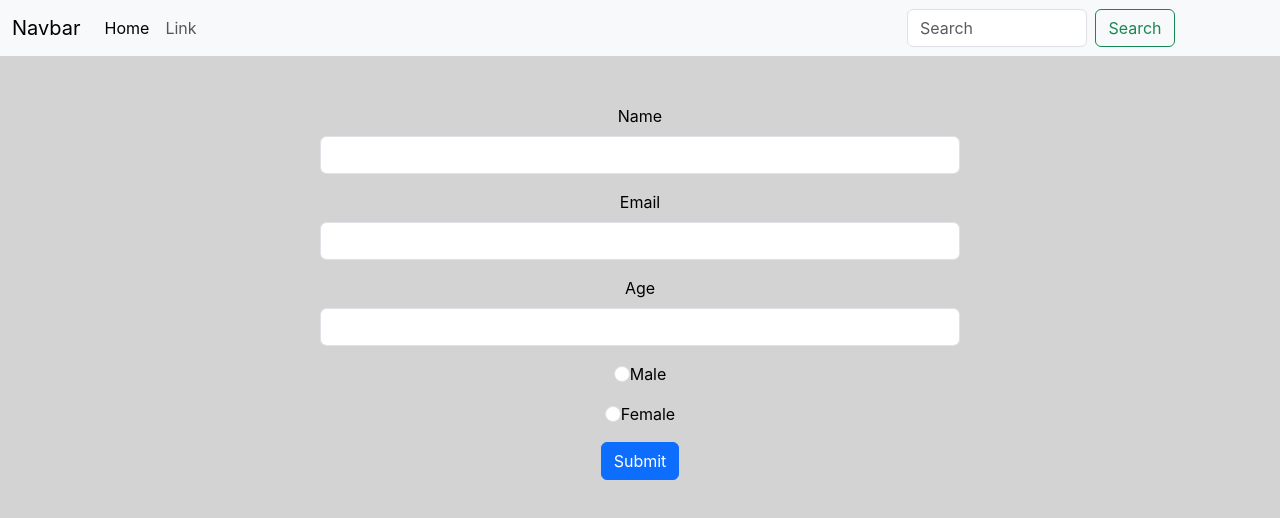
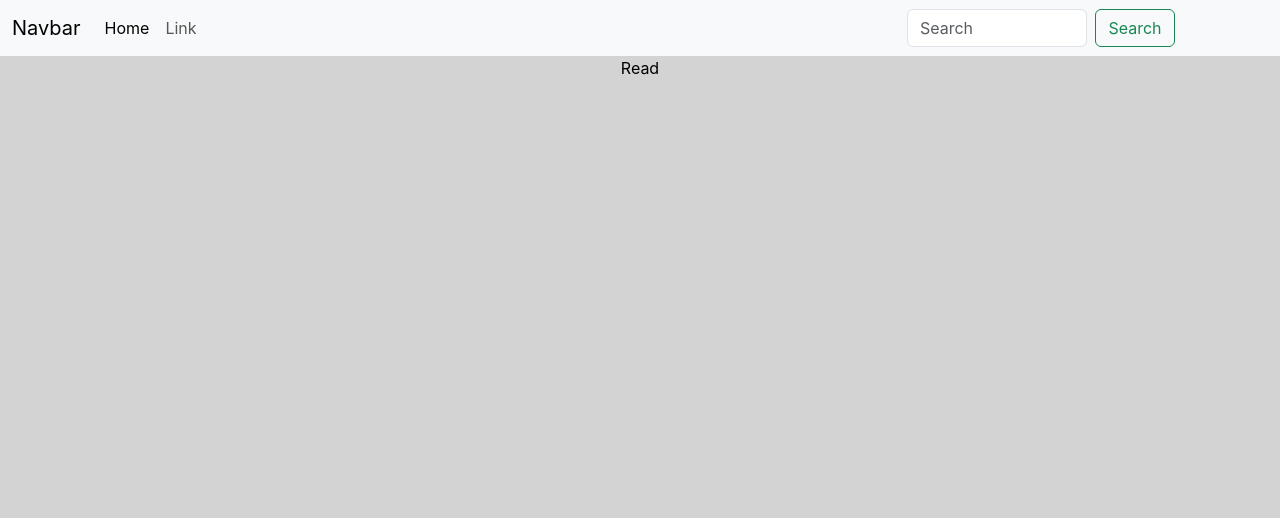
Before and after one commit to Sanket176/Crud-App-Thunk, a React (Vite) app: page /read in a window 1280 px wide. Shown: the top 518 px of the page. Built offline with nearby package versions, Linux system fonts and the light colour scheme.

Commit message:
added logic for create new users | OST

```diff
--- a/src/App.jsx
+++ b/src/App.jsx
@@ -1,16 +1,22 @@
-import { useState } from 'react'
 import './App.css'
 import Navbar from './components/Navbar'
 import Create from './components/Create'
+import Read from './components/Read'
+import { BrowserRouter, Route, Routes } from 'react-router-dom'
 
 function App() {
 
   return (
     <>
-      <Navbar />
-      <Create/>
+      <BrowserRouter>
+        <Navbar />
+        <Routes>
+          <Route exact path="/" element={<Create />} />
+          <Route path="/read" element={<Read />} />
+        </Routes>
+      </BrowserRouter>
     </>
-  )
+  );
 }
 
 export default App
--- a/src/components/Create.jsx
+++ b/src/components/Create.jsx
@@ -1,38 +1,86 @@
-import React from 'react'
+import React,{useState} from 'react'
+import { useDispatch, useSelector } from 'react-redux';
+import { useNavigate } from 'react-router-dom';
+import { createUser } from '../redux/features/useDetailSlice';
 
 const Create = () => {
+    const [users, setUsers] = useState({});
+    const dispatch = useDispatch();// to send data from UI to store
+    const navigate = useNavigate();
+
+    function getUserData(e){
+        setUsers({
+            ...users,//first will add the old obj data
+            [e.target.name] : e.target.value//then add object with "name": value | erverytime change on input tag
+        });
+    }
+
+    function handleSubmit(e){
+        e.preventDefault();
+        console.log("users:",users);
+        //we need to send this submitted data taken from input fields to our Global STORE(in our MOCK API)
+        console.log("Form submited")
+        dispatch(createUser(users));
+        navigate("/read");
+    };
+
   return (
     <div>
-      <form className="w-50 mx-auto my-5">
+      <h2 className="my-2">Fill the data</h2>
+      <form className="w-50 mx-auto my-5" onSubmit={handleSubmit}>
         <div className="mb-3">
-          <label htmlFor="exampleInputEmail1" className="form-label">
-            {" "}
-            Name
-          </label>
-          <input type="email" className="form-control" />
+          <label className="form-label">Name</label>
+          <input
+            type="text"
+            name="name"
+            className="form-control"
+            onChange={getUserData}
+            required
+          />
         </div>
 
         <div className="mb-3">
-          <label htmlFor="exampleInputPassword1" className="form-label">
-            Email
-          </label>
-          <input type="email" className="form-control" />
+          <label className="form-label">Email</label>
+          <input
+            type="email"
+            name="email"
+            className="form-control"
+            onChange={getUserData}
+            required
+          />
         </div>
 
         <div className="mb-3">
-          <label htmlFor="exampleInputPassword1" className="form-label">
-            Age
-          </label>
-          <input type="text" className="form-control" />
+          <label className="form-label">Age</label>
+          <input
+            type="text"
+            name="age"
+            className="form-control"
+            onChange={getUserData}
+            required
+          />
         </div>
 
         <div>
           <div className="mb-3">
-            <input className="form-check-input" type="radio"/>
+            <input
+              className="form-check-input"
+              name="gender"
+              value="Male"
+              type="radio"
+              onChange={getUserData}
+            />
             <label className="form-check-label">Male</label>
           </div>
+
           <div className="mb-3">
-            <input className="form-check-input" type="radio"/>
+            <input
+              className="form-check-input"
+              name="gender"
+              value="Female"
+              type="radio"
+              onChange={getUserData}
+            />
             <label className="form-check-label">Female</label>
           </div>
         </div>
--- /dev/null
+++ b/src/components/Read.jsx
@@ -0,0 +1,9 @@
+import React from 'react'
+
+const Read = () => {
+  return (
+    <div>Read</div>
+  )
+}
+
+export default Read
--- a/src/redux/features/useDetailSlice.js
+++ b/src/redux/features/useDetailSlice.js
@@ -1,12 +1,52 @@
-import { createSlice } from "@reduxjs/toolkit";
+import { createSlice, createAsyncThunk } from "@reduxjs/toolkit";
 
-export const userDetails = createSlice({
-    name: "userDetails",
-    initialState: {
-        users: [],
-        loading: false,
-        error: null,
-    },
-})
+//create action
+export const createUser = createAsyncThunk("createUser",async (data, { rejectWithValue }) => {
+    console.log("data", data);
+    const response = await fetch("https://66f361f471c84d8058788a0c.mockapi.io/crud",
+    {
+        method: "POST",
+        headers: {
+          "Content-Type": "application/json",
+        },
+        body: JSON.stringify(data),
+      }
+    );
 
-export default userDetails.reducer;
+    try {
+      const result = await response.json();
+      console.log("result after fetching sucessfully:",result)
+      return result;
+    } catch (error) {
+      return rejectWithValue(error);
+    }
+  }
+);
+
+//read action
+//delete action
+
+export const userDetail = createSlice({
+  name: "userDetail",
+  initialState: {
+    users: [],
+    loading: false,
+    error: null,
+  },
+
+  extraReducers: (builder) => {
+    builder.addCase(createUser.pending, (state) =>{
+        state.loading = true
+    });
+    builder.addCase(createUser.fulfilled, (state, action)=>{
+        state.loading = false
+        state.users.push(action.payload)
+    });
+    builder.addCase(createUser.rejected, (state,action)=>{
+        state.loading = false
+        state.error = action.payload.message
+    });
+  },
+});
+
+export default userDetail.reducer;
```
